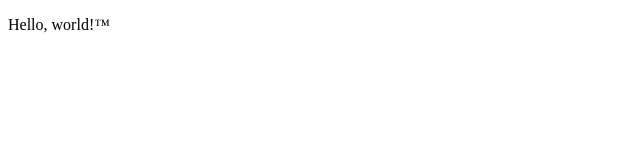
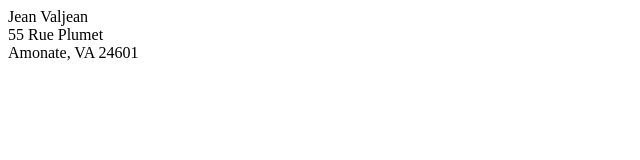
Before and after one commit to corcoranwill/sample_website, a plain HTML site: page index.html in a window 1280 px wide. Shown: the whole page, without its empty margins (0-640 px from the left). Drawn offline with Linux system fonts and the light colour scheme.

Commit message:
Add address

```diff
--- a/index.html
+++ b/index.html
@@ -6,8 +6,8 @@
     <meta charset="utf-8" />
   </head>
   <body>
-    <p>
-      Hello, world!™
-    </p>
+    Jean Valjean<br />
+    55 Rue Plumet<br />
+    Amonate, VA 24601<br />
   </body>
 </html>
```
